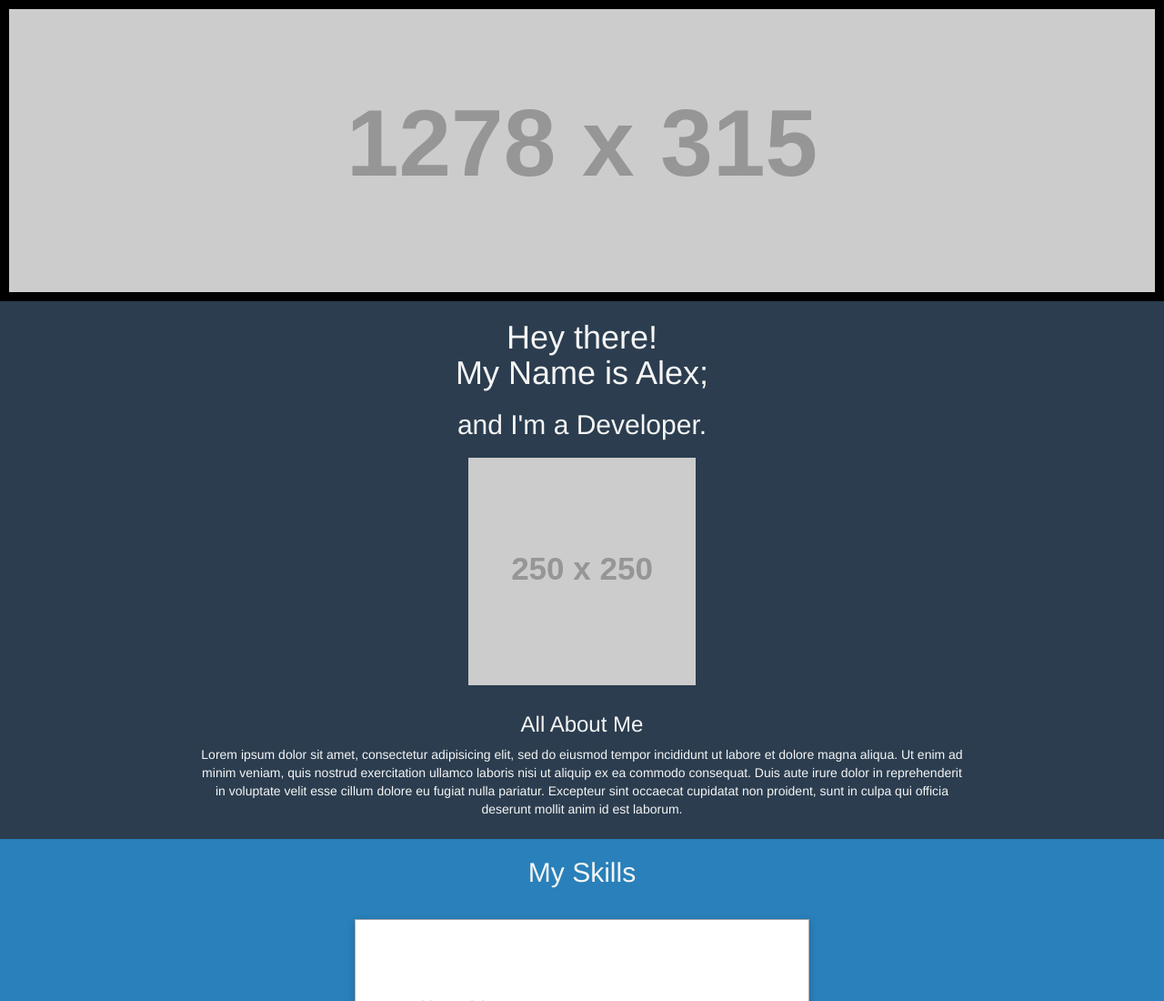
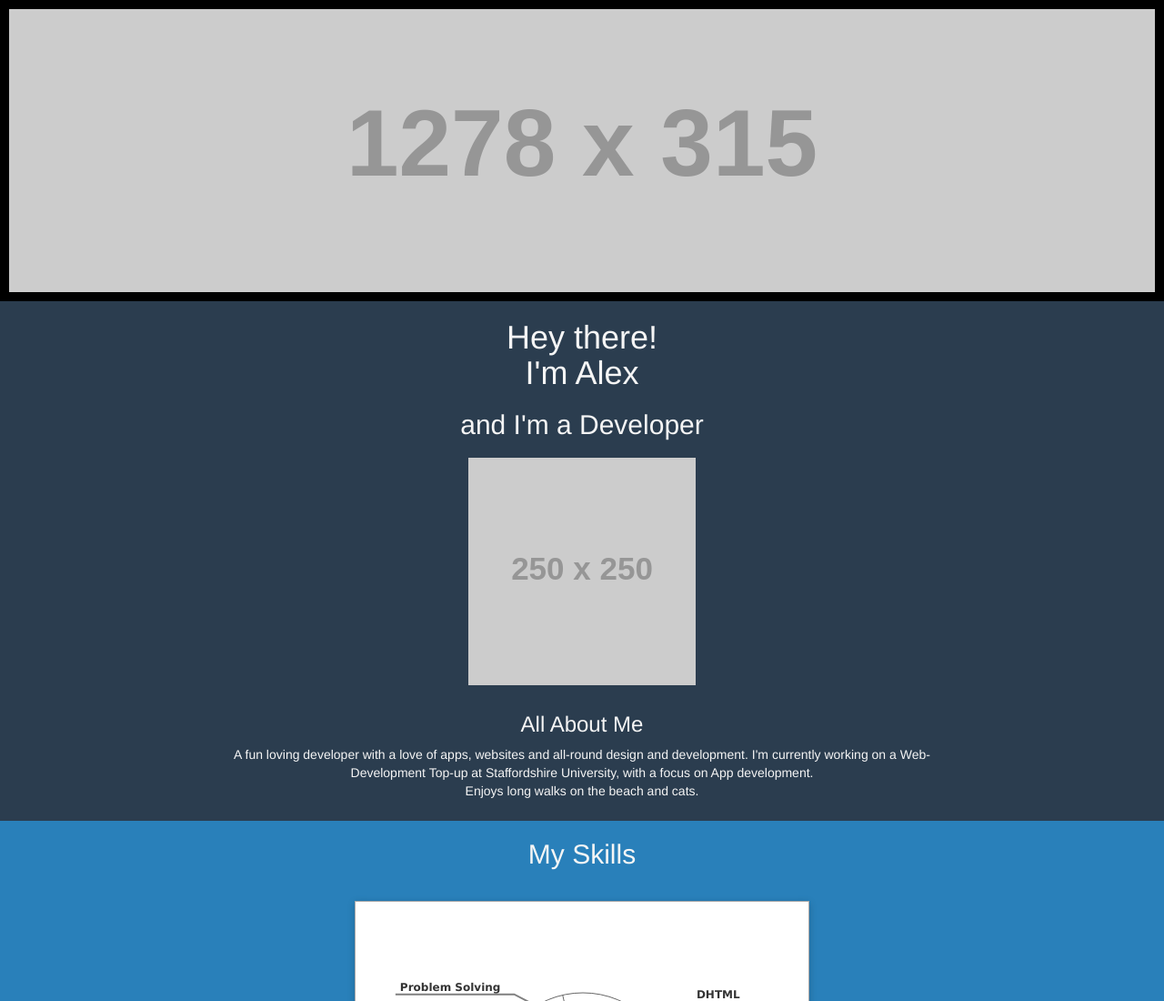
Before and after one commit to DarthLlama/About, a plain HTML site: page index.html in a window 1280 px wide. Shown: the top 1100 px of the page at 91% size. Drawn offline with nearby package versions, Linux system fonts and the light colour scheme; placeholder pictures from the web are drawn by us.

Commit message:
Updating index & css

```diff
--- a/index.html
+++ b/index.html
@@ -6,7 +6,7 @@
     <meta name="viewport" content="width=device-width, initial-scale=1">
     <!-- The above 3 meta tags *must* come first in the head; any other head content must come *after* these tags -->
     <title>A.McDonald</title>
-
+    <link href="https://fonts.googleapis.com/css?family=Ubuntu" rel="stylesheet">
     <link href="assets/bootstrap.min.css" rel="stylesheet">
     <link rel="stylesheet" href="assets/font-awesome-4.7.0/css/font-awesome.min.css">
       <link href="assets/main.css" rel="stylesheet">
@@ -24,11 +24,11 @@
       <section id="About">
         <div class="row">
             <div class="container-fluid col-md-8 col-md-offset-2 text-center">
-                <h1>Hey there!<br/>My Name is Alex;</h1>
-                <h2>and I'm a Developer.</h2>
+                <h1>Hey there!<br/>I'm Alex</h1>
+                <h2>and I'm a Developer</h2>
                 <img src="https://placehold.it/250x250?text=IMAGE" class="img-responsive center-block" alt="Image">
                 <h3>All About Me</h3>
-                <p>Lorem ipsum dolor sit amet, consectetur adipisicing elit, sed do eiusmod tempor incididunt ut labore et dolore magna aliqua. Ut enim ad minim veniam, quis nostrud exercitation ullamco laboris nisi ut aliquip ex ea commodo consequat. Duis aute irure dolor in reprehenderit in voluptate velit esse cillum dolore eu fugiat nulla pariatur. Excepteur sint occaecat cupidatat non proident, sunt in culpa qui officia deserunt mollit anim id est laborum.</p>
+                <p>A fun loving developer with a love of apps, websites and all-round design and development. I'm currently working on a Web-Development Top-up at Staffordshire University, with a focus on App development. <br />Enjoys long walks on the beach and cats.</p>
             </div>
         </div>
       </section>
```
